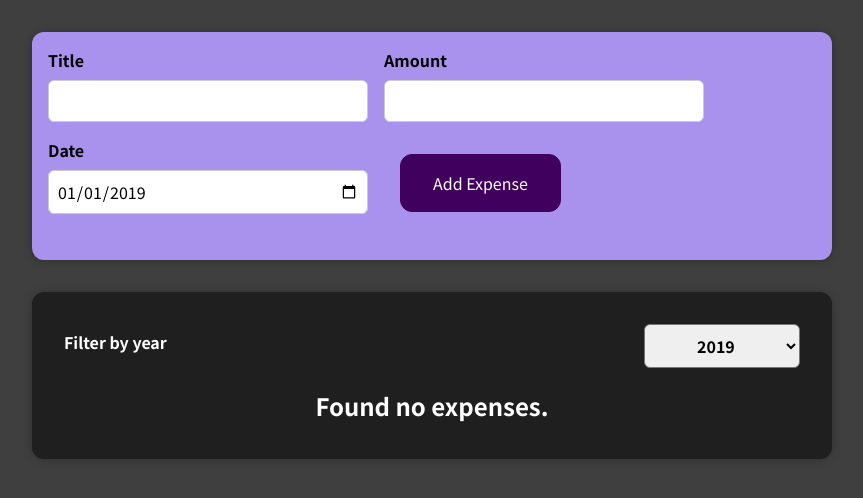
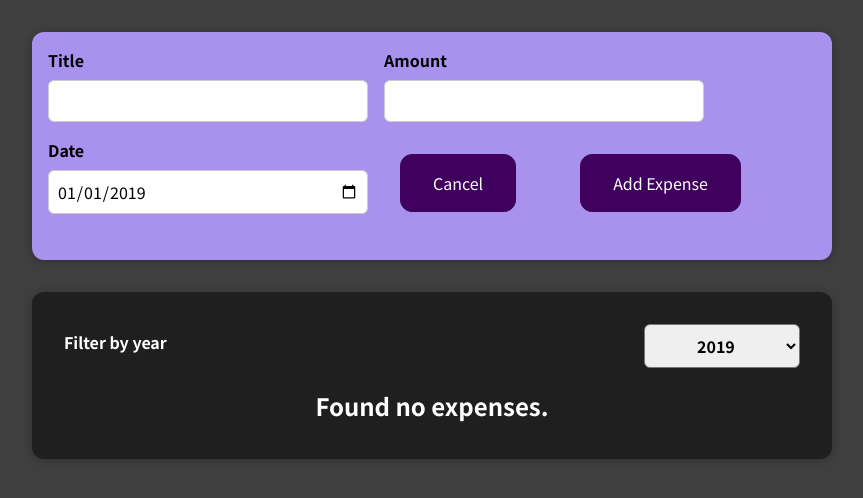
Before and after one commit to eduardompinto/react-complete-guide, a React (Create React App) app: page / in a window 1280 px wide. Both pictures are taken after a click on the button "Add New Expense". Shown: the top 498 px of the page, without its empty margins (208-1071 px from the left). Built offline with nearby package versions, Linux system fonts and the light colour scheme.

Commit message:
Move handler conditional and add cancel button

```diff
--- a/src/components/NewExpense/ExpenseForm.js
+++ b/src/components/NewExpense/ExpenseForm.js
@@ -5,7 +5,6 @@ const ExpenseForm = (props) => {
   const [title, setTitle] = useState("");
   const [amount, setAmount] = useState("");
   const [date, setDate] = useState("");
-  const [newExpenseClicked, setNewExpenseClicked] = useState(false);
 
   const titleChangeHandler = (event) => setTitle(event.target.value);
   const amountChangeHandler = (event) => setAmount(event.target.value);
@@ -14,21 +13,19 @@ const ExpenseForm = (props) => {
   const submitHandler = (event) => {
     event.preventDefault();
 
-    if (newExpenseClicked) {
     props.onSaveExpenseData({
       title: title,
       amount: amount,
       date: new Date(date || "2019-01-01"),
     });
-    }
 
     setTitle("");
     setAmount("");
     setDate("");
-    setNewExpenseClicked((prevShowBanner) => !prevShowBanner);
   };
 
-  const submitExpense = (
+  return (
+    <form onSubmit={submitHandler}>
       <div className="new-expense__controls">
         <div className="new-expense__control">
           <label>Title</label>
@@ -55,22 +52,14 @@ const ExpenseForm = (props) => {
           />
         </div>
         <div className="new-expense__actions">
+          <button onClick={props.onCancel}>Cancel</button>
+        </div>
+        <div className="new-expense__actions">
           <button type="submit">Add Expense</button>
         </div>
       </div>
+    </form>
   );
-
-  const newExpenseButton = (
-    <div className="new-expense__controls">
-      <div className="new-expense__actions">
-        <button type="submit">Add New Expense</button>
-      </div>
-    </div>
-  );
-
-  return <form onSubmit={submitHandler}>
-    {newExpenseClicked ? submitExpense : newExpenseButton }
-  </form>;
 };
 
 export default ExpenseForm;
--- a/src/components/NewExpense/NewExpense.js
+++ b/src/components/NewExpense/NewExpense.js
@@ -1,17 +1,27 @@
+import { useState } from "react";
 import ExpenseForm from "./ExpenseForm";
 import "./NewExpense.css";
 
 const NewExpense = (props) => {
+  const [isEditing, setIsEditing] = useState(false);
+
   const saveExpenseDataHandler = (expenseData) => {
     props.onNewExpense({
       ...expenseData,
       id: Math.random().toString(),
     });
   };
+  const editingHandler = () => setIsEditing((prev) => !prev);
 
   return (
     <div className="new-expense">
-      <ExpenseForm onSaveExpenseData={saveExpenseDataHandler} />
+      {!isEditing && <button onClick={editingHandler}>Add New Expense</button>}
+      {isEditing && (
+        <ExpenseForm
+          onSaveExpenseData={saveExpenseDataHandler}
+          onCancel={editingHandler}
+        />
+      )}
     </div>
   );
 };
```
Lines whose indentation alone changed are shown as unchanged.
